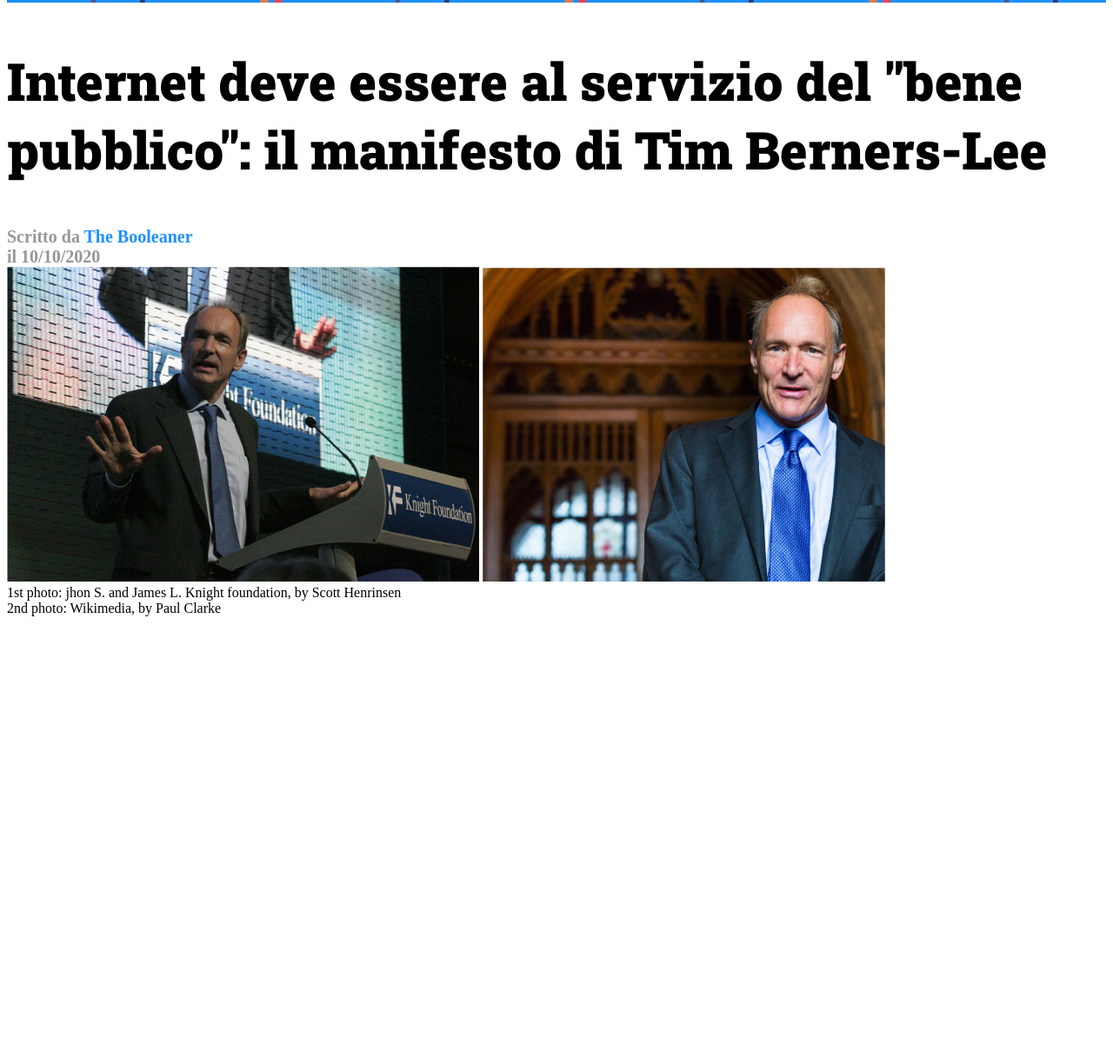
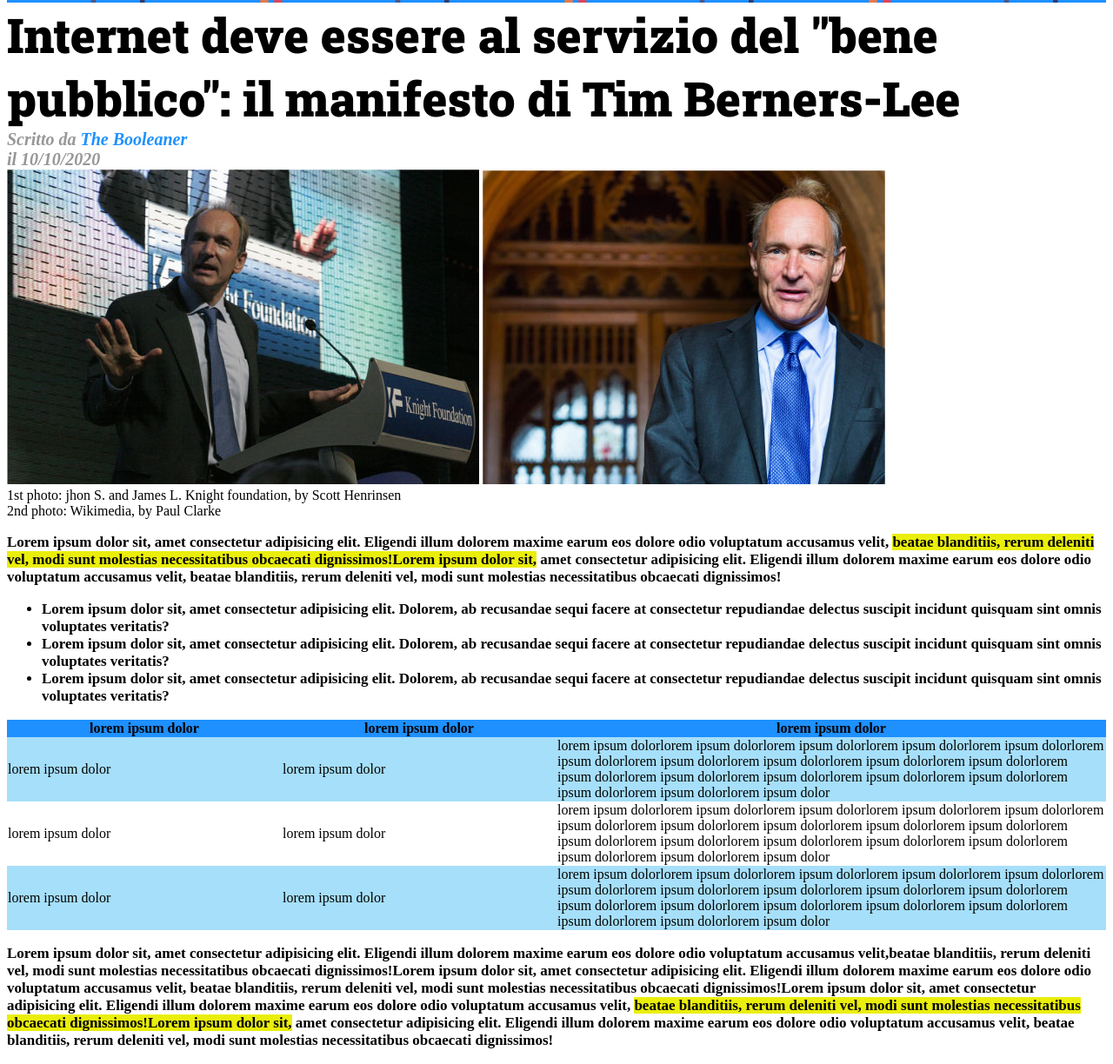
Before and after one commit to LorenzoBertoni/html-css-booleaner, a plain HTML site: page index.html in a window 1280 px wide. Shown: the part 180-1404 px from the top of the page at 87% size. Before the commit the page ends 897 px from the top, so only its background shows below. Drawn offline with Linux system fonts and the light colour scheme.

Commit message:
inserimento corpo centrale

```diff
--- a/css/style.css
+++ b/css/style.css
@@ -18,8 +18,9 @@ header{
 }
 
 #titolo{
-    font-size: 60px;
+    font-size: 55px;
     font-family: 'Roboto Slab', serif;
+    margin: 0;
 }
 
 
@@ -27,9 +28,50 @@ header{
     font-size: 20px;
     color: #979797;
     font-weight: bold;
+    font-style: italic;
+
+}
+
+.data{
+    font-size: 20px;
+    color: #979797;
+    font-weight: bold;
+    font-style: italic;
+
+
 }
 
 .booleaner{
     color: #1E90FF;
+}
 
+.paragrafo{
+    font-size: 17px;
+    font-weight: bold;
+    font-style: ;
 }
+
+.evidenziato{
+    background-color: #eaee0b;
+}
+
+.tabella{
+    background-color: #1E90FF;
+}
+
+.tabella2{
+    background-color: #a6dffa;
+}
+
+table{
+    width: 100%;
+    border-collapse: collapse;
+}
+
+.cella1{
+    width: 25%;
+}
+
+.cella2{
+    width: 50%;
+}
--- a/index.html
+++ b/index.html
@@ -25,7 +25,7 @@
            <section>
                 <h1 id="titolo">Internet deve essere al servizio del "bene pubblico": il manifesto di Tim Berners-Lee</h1>
                 <div class="autore">Scritto da <span class="booleaner">The Booleaner</span></div>
-                <div class="autore">il 10/10/2020</div>
+                <div class="data">il 10/10/2020</div>
                 <div class="immagini">
                     <img src="img/tim-1.jpg" alt="Foto di Tim Berners-Lee">
                     <img src="img/tim-2.jpg" alt="Foto di Tim Berners-Lee">
@@ -35,7 +35,51 @@
             </section>
             <!-- fine intestazione -->
 
+            <!-- corpo centrale -->
+            <section>
+                <p class="paragrafo">Lorem ipsum dolor sit, amet consectetur adipisicing elit. Eligendi illum dolorem maxime earum eos dolore odio voluptatum accusamus velit, <span class="evidenziato">beatae blanditiis, rerum deleniti vel, modi sunt molestias necessitatibus obcaecati dignissimos!Lorem ipsum dolor sit,</span> amet consectetur adipisicing elit. Eligendi illum dolorem maxime earum eos dolore odio voluptatum accusamus velit, beatae blanditiis, rerum deleniti vel, modi sunt molestias necessitatibus obcaecati dignissimos!</p>
+                <!-- unordered list -->
+                <div class="paragrafo">
+                   <ul>
+                       <li>Lorem ipsum dolor sit, amet consectetur adipisicing elit. Dolorem, ab recusandae sequi facere at consectetur repudiandae delectus suscipit incidunt quisquam sint omnis voluptates veritatis?</li>
+                       <li>Lorem ipsum dolor sit, amet consectetur adipisicing elit. Dolorem, ab recusandae sequi facere at consectetur repudiandae delectus suscipit incidunt quisquam sint omnis voluptates veritatis?</li>
+                       <li>Lorem ipsum dolor sit, amet consectetur adipisicing elit. Dolorem, ab recusandae sequi facere at consectetur repudiandae delectus suscipit incidunt quisquam sint omnis voluptates veritatis?</li>
+                   </ul>
+                   <!-- fine unordered list -->
+                 </div>
+                 <!-- inizio table -->
+                 <table>
+                    <thead class="tabella">
+                        <th class="cella1">lorem ipsum dolor</th>
+                        <th class="cella1">lorem ipsum dolor</th>
+                        <th class="cella2">lorem ipsum dolor</th>
 
+                    </thead>
+                    <tbody>
+                        <tr class="tabella2">
+                            <td class="cella1">lorem ipsum dolor</td>
+                            <td class="cella1">lorem ipsum dolor</td>
+                            <td class="cella2">lorem ipsum dolorlorem ipsum dolorlorem ipsum dolorlorem ipsum dolorlorem ipsum dolorlorem ipsum dolorlorem ipsum dolorlorem ipsum dolorlorem ipsum dolorlorem ipsum dolorlorem ipsum dolorlorem ipsum dolorlorem ipsum dolorlorem ipsum dolorlorem ipsum dolorlorem ipsum dolorlorem ipsum dolorlorem ipsum dolor</td>
+                        </tr>
+                        <tr>
+                            <td class="cella1">lorem ipsum dolor</td>
+                            <td class="cella1">lorem ipsum dolor</td>
+                            <td class="cella2">lorem ipsum dolorlorem ipsum dolorlorem ipsum dolorlorem ipsum dolorlorem ipsum dolorlorem ipsum dolorlorem ipsum dolorlorem ipsum dolorlorem ipsum dolorlorem ipsum dolorlorem ipsum dolorlorem ipsum dolorlorem ipsum dolorlorem ipsum dolorlorem ipsum dolorlorem ipsum dolorlorem ipsum dolorlorem ipsum dolor</td>
+                        </tr>
+                        <tr class="tabella2">
+                            <td class="cella1">lorem ipsum dolor</td>
+                            <td class="cella1">lorem ipsum dolor</td>
+                            <td class="cella2">lorem ipsum dolorlorem ipsum dolorlorem ipsum dolorlorem ipsum dolorlorem ipsum dolorlorem ipsum dolorlorem ipsum dolorlorem ipsum dolorlorem ipsum dolorlorem ipsum dolorlorem ipsum dolorlorem ipsum dolorlorem ipsum dolorlorem ipsum dolorlorem ipsum dolorlorem ipsum dolorlorem ipsum dolorlorem ipsum dolor</td>
+                        </tr>
+                    </tbody>
+                 </table>
+                 <!-- fine table -->
+            </section>
+
+            <section>
+                <p class="paragrafo">Lorem ipsum dolor sit, amet consectetur adipisicing elit. Eligendi illum dolorem maxime earum eos dolore odio voluptatum accusamus velit,beatae blanditiis, rerum deleniti vel, modi sunt molestias necessitatibus obcaecati dignissimos!Lorem ipsum dolor sit,</span> amet consectetur adipisicing elit. Eligendi illum dolorem maxime earum eos dolore odio voluptatum accusamus velit, beatae blanditiis, rerum deleniti vel, modi sunt molestias necessitatibus obcaecati dignissimos!Lorem ipsum dolor sit, amet consectetur adipisicing elit. Eligendi illum dolorem maxime earum eos dolore odio voluptatum accusamus velit, <span class="evidenziato">beatae blanditiis, rerum deleniti vel, modi sunt molestias necessitatibus obcaecati dignissimos!Lorem ipsum dolor sit,</span> amet consectetur adipisicing elit. Eligendi illum dolorem maxime earum eos dolore odio voluptatum accusamus velit, beatae blanditiis, rerum deleniti vel, modi sunt molestias necessitatibus obcaecati dignissimos!</p>
+            </section>
+            <!-- fine corpo centrale -->
         </main>
 
         <footer>
```
